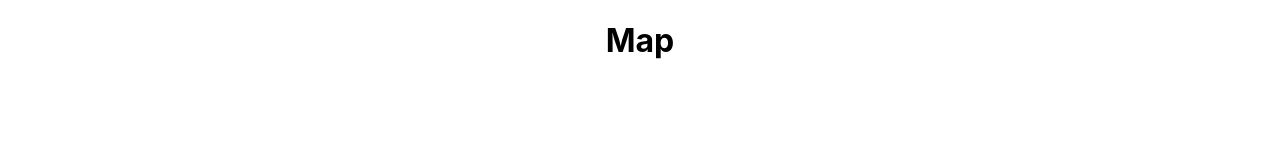
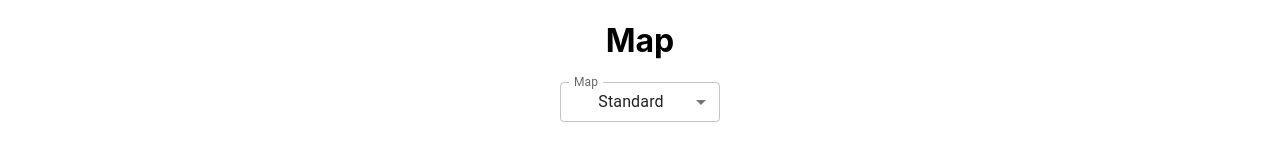
Before and after one commit to robotammie/stadew-maps, a React (Create React App) app: page / in a window 1280 px wide. Shown: the top 161 px of the page. Built offline with nearby package versions, Linux system fonts and the light colour scheme.

Commit message:
Add forest map

```diff
--- a/src/App.tsx
+++ b/src/App.tsx
@@ -1,10 +1,15 @@
-import React from 'react';
+import React, { useState } from 'react';
 import Box from '@mui/material/Box';
+import FormControl from '@mui/material/FormControl';
+import InputLabel from '@mui/material/InputLabel';
+import MenuItem from '@mui/material/MenuItem';
+import Select from '@mui/material/Select';
 import './App.css';
-// import Map from './Map';
-import Map from './map2';
+import Map from './Map';
 import StructureMenu from './StructureMenu';
 import ViewSelector from './ViewSelector';
+
+export type MapKey = 'standard' | 'forest';
 
 const styles = {
   padding: 10,
@@ -21,13 +26,35 @@ const legendStyles = {
   justifyContent: 'flex-start',
 };
 
+const mapOptions: { value: MapKey; label: string }[] = [
+  { value: 'standard', label: 'Standard' },
+  { value: 'forest', label: 'Forest' },
+];
+
 function App() {
+  const [mapKey, setMapKey] = useState<MapKey>('standard');
+
   return (
     <div className="App">
         <div>
           <h1>Map</h1>
+          <FormControl sx={{ minWidth: 160, mb: 1 }} size="small">
+            <InputLabel id="map-select-label">Map</InputLabel>
+            <Select
+              labelId="map-select-label"
+              value={mapKey}
+              label="Map"
+              onChange={(e) => setMapKey(e.target.value as MapKey)}
+            >
+              {mapOptions.map((opt) => (
+                <MenuItem key={opt.value} value={opt.value}>
+                  {opt.label}
+                </MenuItem>
+              ))}
+            </Select>
+          </FormControl>
           <Box sx={styles}>
-            <Map/>
+            <Map mapKey={mapKey}/>
             <Box sx={legendStyles}>
               <ViewSelector/>
               <StructureMenu/>
--- a/src/map2.tsx
+++ b/src/Map.tsx
@@ -1,6 +1,24 @@
 import React, { useRef, useLayoutEffect, useMemo, useState, useCallback } from 'react';
 import StandardMap from './maps/Standard.txt';
-import { Dirt, Marsh, Grass, Brush, Water, Buildings, Paths, FootprintColor, FieldColor, HaloColor, FootprintBuildable, FootprintUnbuildable } from './constants';
+import ForestMap from './maps/Forest.txt';
+import type { MapKey } from './App';
+import {
+    FootprintColor,
+    FieldColor,
+    HaloColor,
+    FootprintBuildable,
+    FootprintUnbuildable,
+} from './constants.d';
+import {
+    Dirt,
+    Marsh,
+    Grass,
+    Brush,
+    Water,
+    Buildings,
+    Paths,
+    Noop,
+} from './terrain.d';
 import useStructStore from './structStore';
 import useStore from './store';
 import { structRegistry, getStructsForView } from './structRegistry';
@@ -23,6 +41,7 @@ const cellToColor: Record<string, string> = {
     F: Buildings.color,
     W: Water.color,
     P: Paths.color,
+    X: Noop.color,
 };
 const defaultColor = Brush.color;
 
@@ -258,8 +277,13 @@ const drawGrid = (
     ctx.stroke();
 };
 
-const Map2 = () => {
-    const map = StandardMap as string;
+const MAP_CONTENT: Record<MapKey, string> = {
+    standard: StandardMap as string,
+    forest: ForestMap as string,
+};
+
+const Map = ({ mapKey }: { mapKey: MapKey }) => {
+    const map = MAP_CONTENT[mapKey];
     const mapRows = useMemo(() => {
         const lines = map.trim().split('\n').filter(Boolean);
         return lines.map((row) => {
@@ -500,4 +524,4 @@ const Map2 = () => {
     );
 }
 
-export default Map2;
+export default Map;
--- /dev/null
+++ b/src/constants.d.tsx
@@ -0,0 +1,6 @@
+// COLORS
+export const FieldColor = 'rgba(55, 33, 1, 0.5)';
+export const FootprintColor = '#6E6E6E'
+export const HaloColor ='rgba(250, 200, 5, 0.3)';
+export const FootprintBuildable = 'rgba(0, 180, 0, 0.5)';
+export const FootprintUnbuildable = 'rgba(200, 0, 0, 0.6)';
--- a/src/constants.tsx
+++ b/src/terrain.d.tsx
@@ -1,12 +1,5 @@
-// COLORS
-export const FieldColor = 'rgba(55, 33, 1, 0.5)';
-export const FootprintColor = '#6E6E6E'
-export const HaloColor ='rgba(250, 200, 5, 0.3)';
-export const FootprintBuildable = 'rgba(0, 180, 0, 0.5)';
-export const FootprintUnbuildable = 'rgba(200, 0, 0, 0.6)';
+import { FootprintColor } from './constants.d';
 
-
-// Terrain Types
 export const Dirt = {
   name: 'Dirt',
   buildable: true,
@@ -55,3 +48,11 @@ export const Paths = {
   farmable: false,
   color: '#af6004',
 }
+
+export const Noop = {
+  name: 'X',
+  buildable: false,
+  farmable: false,
+  color: '#114611',
+}
+// 22, 92, 22
```
Also changed, not shown: src/maps/Forest.txt (added).
